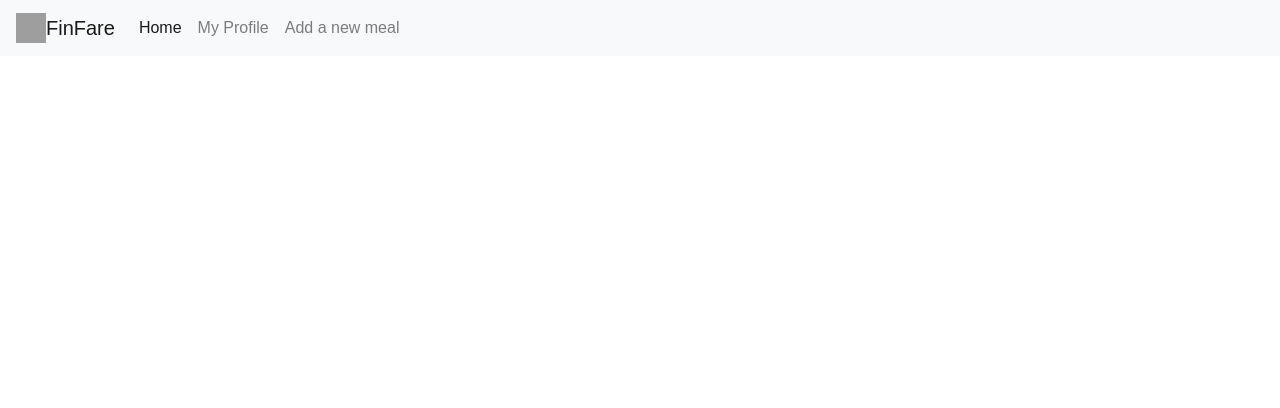
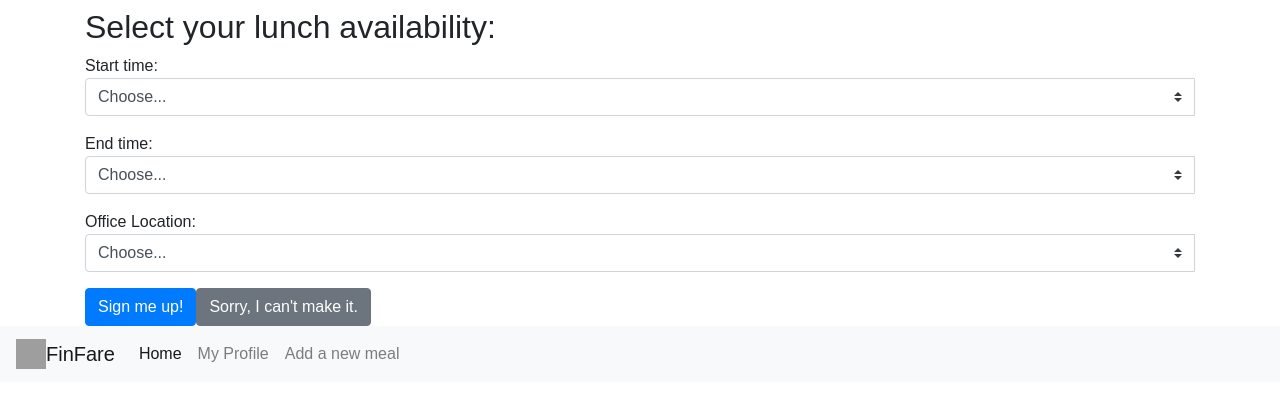
Before and after one commit to ryanding94/FinFare, a React (Create React App) app in the folder finfare_react/: page / in a window 1280 px wide. Shown: the top 408 px of the page. Built offline with nearby package versions, Linux system fonts and the light colour scheme; grey boxes are pictures that could not be loaded; the HTML template or start-up script is replaced by a standard one.

Commit message:
Added meal update tsx

```diff
--- a/finfare_react/src/App.tsx
+++ b/finfare_react/src/App.tsx
@@ -1,11 +1,15 @@
 import * as React from 'react';
 import {NavBar} from './Navbar';
+import {MealUpdate} from './MealUpdate';
 
 class App extends React.Component {
   public render() {
     return (
       // Add the Navigation Bar
+      <div>
+      <MealUpdate />
       <NavBar />
+      </div>
     );
   }
 }
--- /dev/null
+++ b/finfare_react/src/MealUpdate.tsx
@@ -0,0 +1,51 @@
+import * as React from 'react';
+
+export class MealUpdate extends React.Component {
+    public changePage = () => {
+        // Any button leads to homepage right now
+        this.setState({value: 0})
+    }
+
+    public render() {
+        return(
+
+        <div className="container">
+
+            <h2 className="pt-2">Select your lunch availability:</h2>
+            <div>Start time: </div>
+            <div className="input-group mb-3">
+                    <select className="custom-select" id="inputGroupSelect01" onchange = "CreateMeal()">
+                      <option selected>Choose...</option>
+                      <option value="1">12:00</option>
+                      <option value="2">12:30</option>
+                      <option value="3">1:00</option>
+                    </select>
+                    <p id="demo"></p>
+                  </div>
+            <div>End time:</div>
+            <div className="input-group mb-3">
+                    <select className="custom-select" id="inputGroupSelect02" onchange = "CreateMeal()">
+                      <option selected>Choose...</option>
+                      <option value="1">12:30</option>
+                      <option value="2">1:00</option>
+                      <option value="3">1:30</option>
+                    </select>
+                    <p id="demo2"></p>
+                  </div>
+            <div>Office Location: </div>
+            <div className="input-group mb-3">
+                    <select className="custom-select" id="inputGroupSelect03" onchange = "CreateMeal()">
+                      <option selected>Choose...</option>
+                      <option value="1">Dallas</option>
+                      <option value="2">Houston</option>
+                      <option value="3">New York</option>
+                    </select>
+                    <p id="demo3"></p>
+                  </div>
+            <button className="btn btn-primary" onclick="register_lunch()">Sign me up!</button>
+            <button className="btn btn-secondary" onclick="cancel_lunch()">Sorry, I can't make it.</button>
+        </div>
+
+        )
+    }
+}
```
